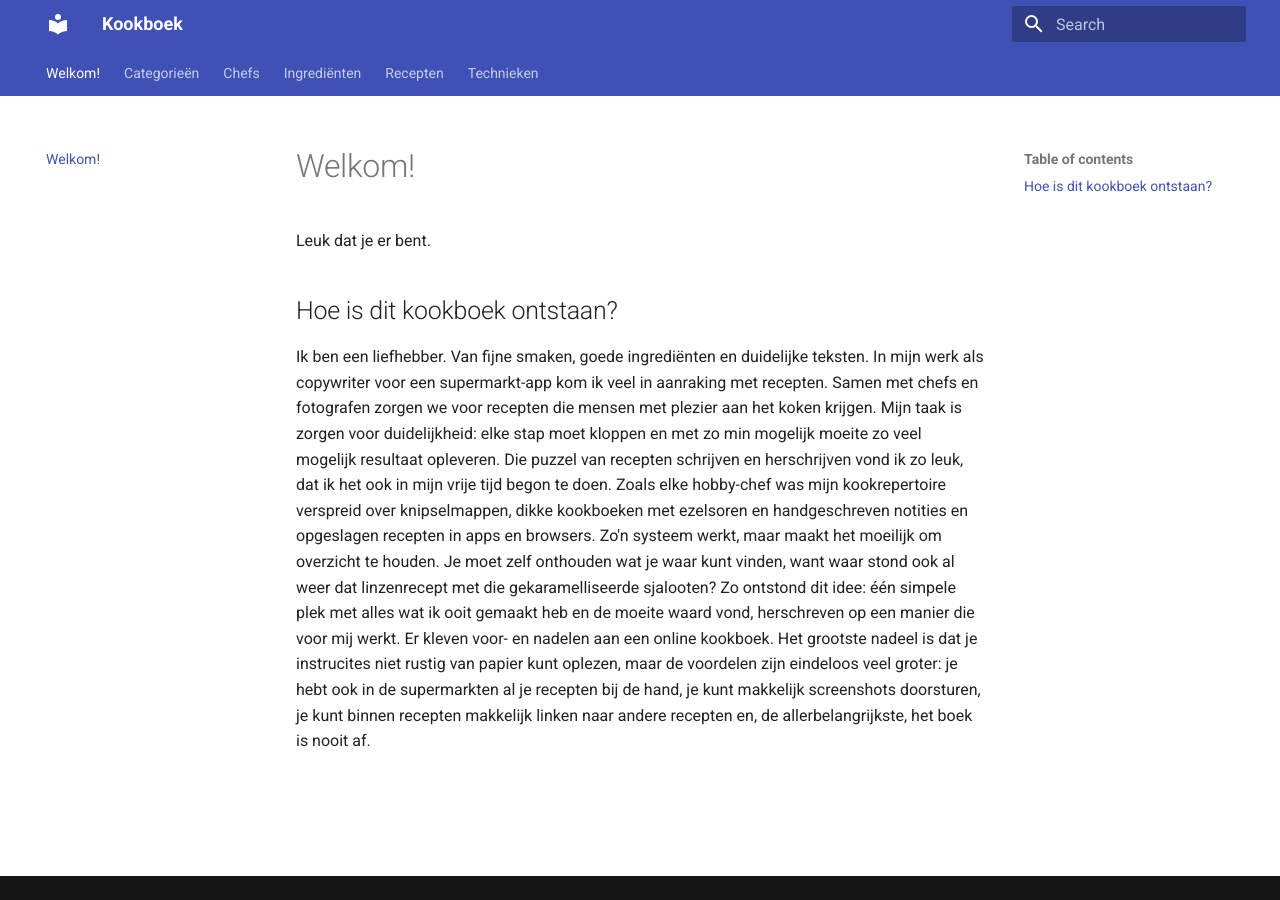
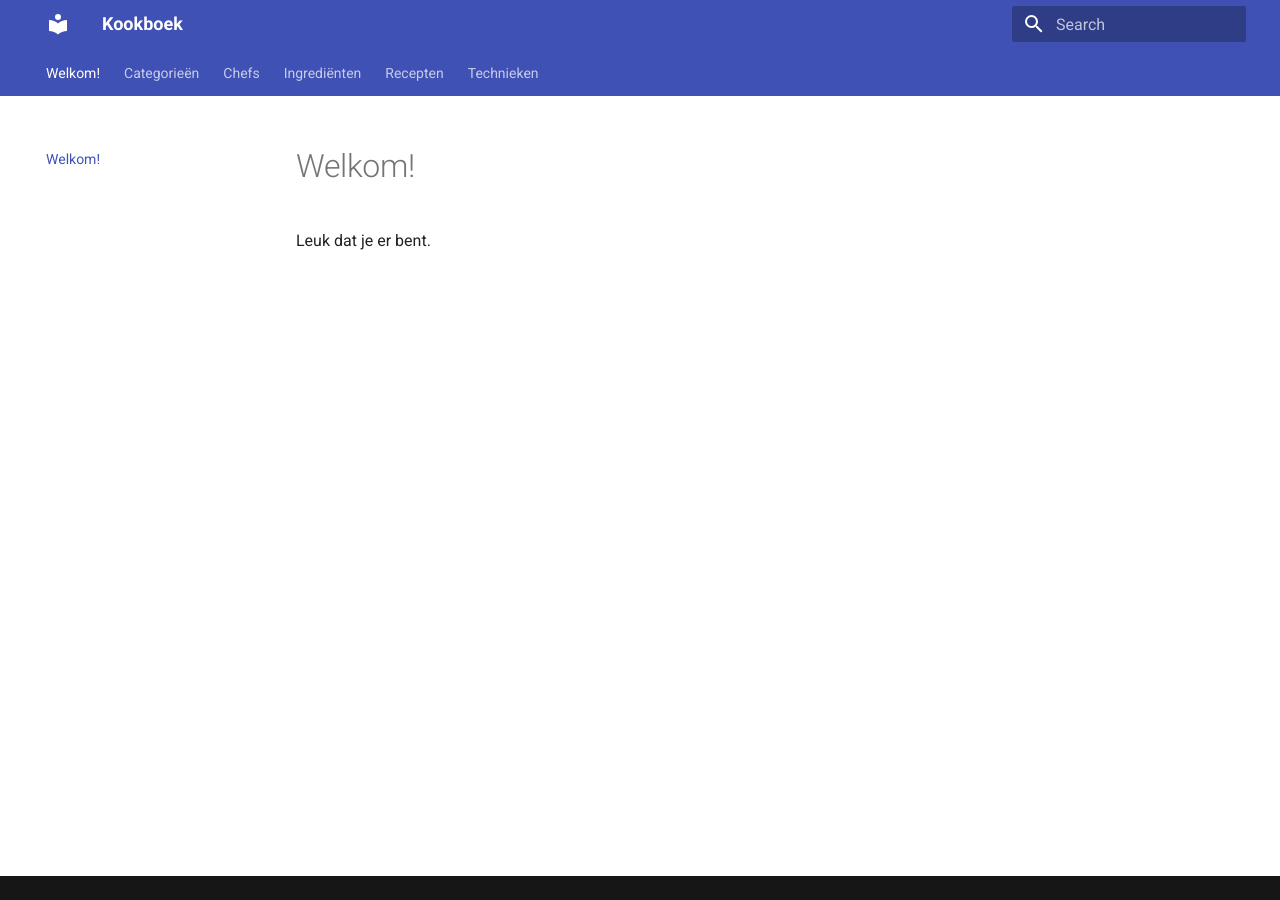
Before and after one commit to stjn/site-cookbook, an MkDocs documentation site: the page built from docs/index.md, in a window 1280 px wide. Built offline with MkDocs 1.6.1 and Material for MkDocs 9.7.7, drawn with Linux system fonts in a browser that asks for light colours.

Commit message:
Update index.md

```diff
--- a/docs/index.md
+++ b/docs/index.md
@@ -1,5 +1,2 @@
 # Welkom!
 Leuk dat je er bent.
-
-## Hoe is dit kookboek ontstaan?
-Ik ben een liefhebber. Van fijne smaken, goede ingrediënten en duidelijke teksten. In mijn werk als copywriter voor een supermarkt-app kom ik veel in aanraking met recepten. Samen met chefs en fotografen zorgen we voor recepten die mensen met plezier aan het koken krijgen. Mijn taak is zorgen voor duidelijkheid: elke stap moet kloppen en met zo min mogelijk moeite zo veel mogelijk resultaat opleveren. Die puzzel van recepten schrijven en herschrijven vond ik zo leuk, dat ik het ook in mijn vrije tijd begon te doen. Zoals elke hobby-chef was mijn kookrepertoire verspreid over knipselmappen, dikke kookboeken met ezelsoren en handgeschreven notities en opgeslagen recepten in apps en browsers. Zo'n systeem werkt, maar maakt het moeilijk om overzicht te houden. Je moet zelf onthouden wat je waar kunt vinden, want waar stond ook al weer dat linzenrecept met die gekaramelliseerde sjalooten? Zo ontstond dit idee: één simpele plek met alles wat ik ooit gemaakt heb en de moeite waard vond, herschreven op een manier die voor mij werkt. Er kleven voor- en nadelen aan een online kookboek. Het grootste nadeel is dat je instrucites niet rustig van papier kunt oplezen, maar de voordelen zijn eindeloos veel groter: je hebt ook in de supermarkten al je recepten bij de hand, je kunt makkelijk screenshots doorsturen, je kunt binnen recepten makkelijk linken naar andere recepten en, de allerbelangrijkste, het boek is nooit af.
```
